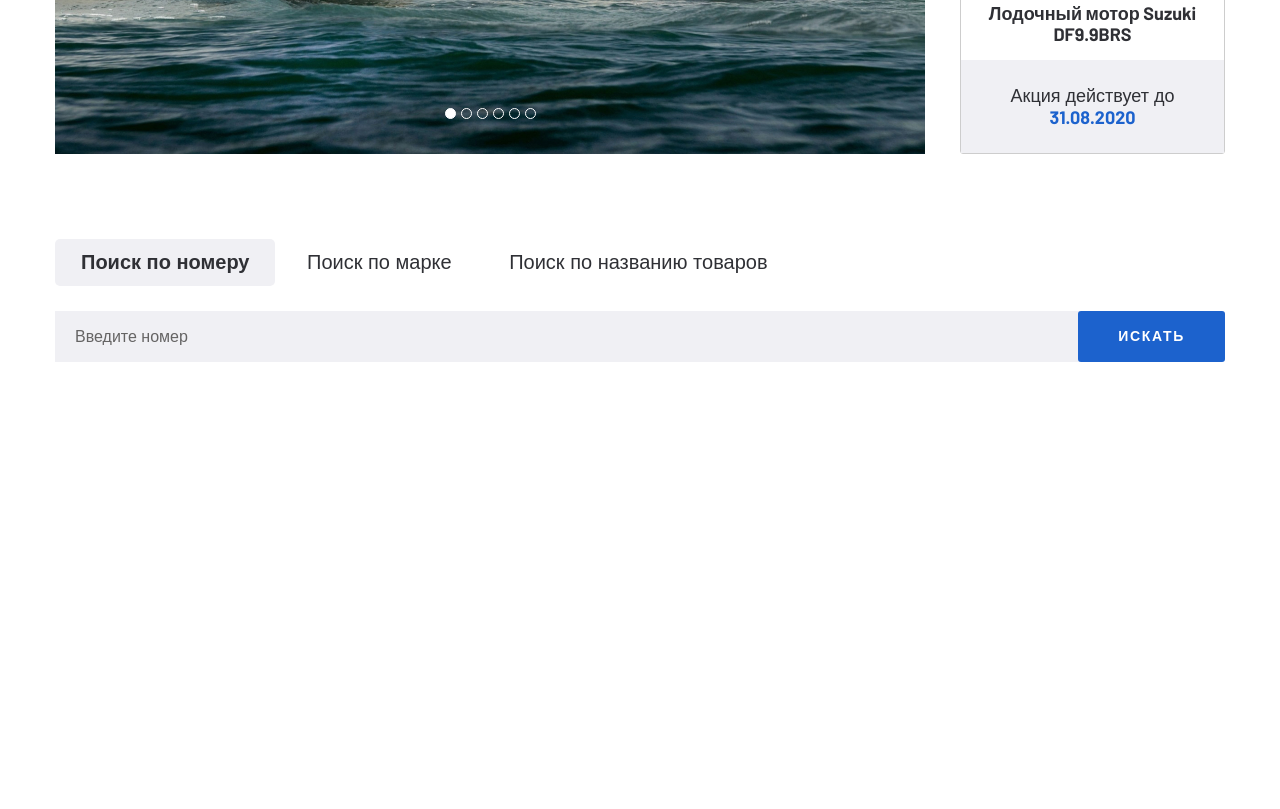
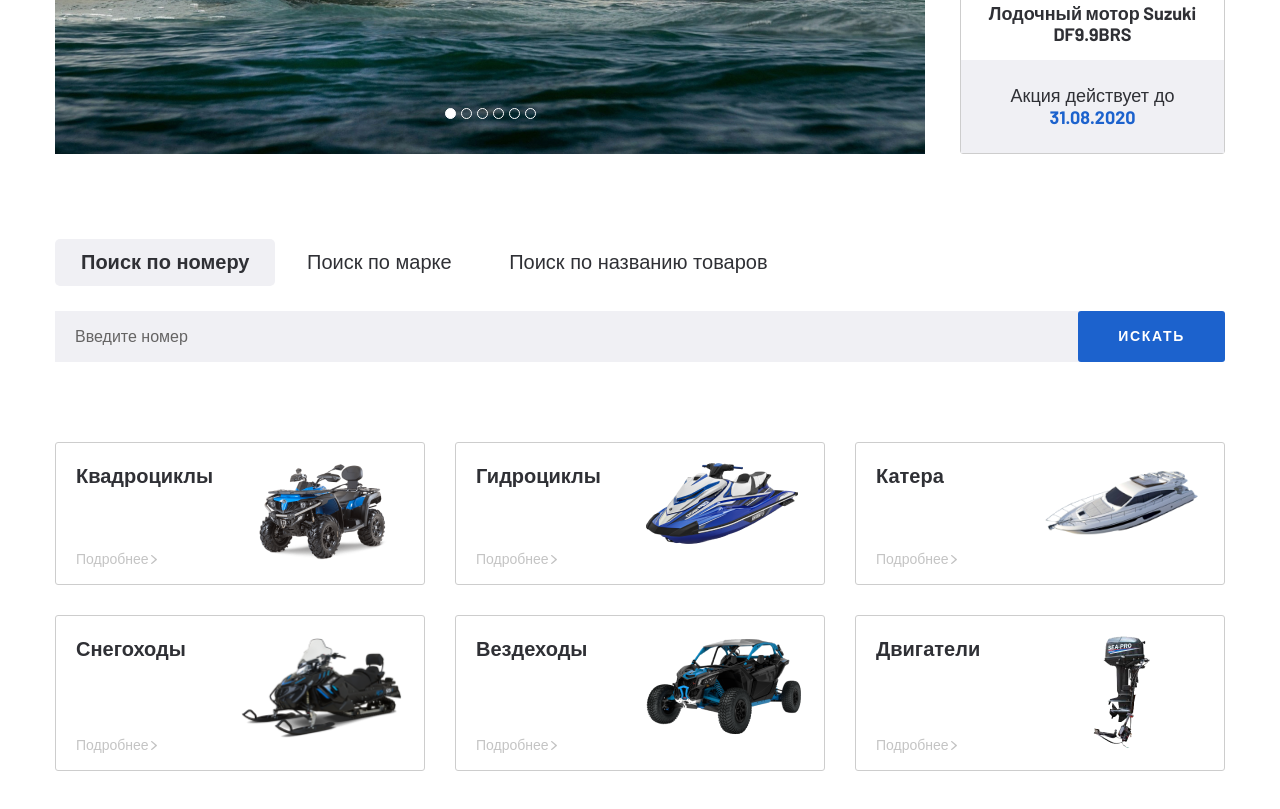
Before and after one commit to Danya-repository/IMarket, a website: page app/index.html in a window 1280 px wide. Shown: the part 501-1310 px from the top of the page. Before the commit the page ends 943 px from the top, so only its background shows below. Drawn offline with nearby package versions, Linux system fonts and the light colour scheme; files that its build step writes are made by us from their sources; files whose address does not match are found by name.

Commit message:
added categories

```diff
--- a/app/index.html
+++ b/app/index.html
@@ -108,7 +108,7 @@
             </div>
         </div>
     </header>
-    <section class="banner-section">
+    <section class="banner-section page-section">
         <div class="container">
             <div class="banner-section__inner">
                 <div class="banner-section__slider">
@@ -151,7 +151,7 @@
             </div>
         </div>
     </section>
-    <section class="search">
+    <div class="search page-section">
         <div class="container">
             <div class="search-inner">
                 <div class="search__tabs">
@@ -181,6 +181,66 @@
                 </div>
             </div>
         </div>
+    </div>
+    <section class="categories page-section">
+        <div class="container">
+            <div class="categories__inner">
+                <a class="categories__item" href="#" >
+                    <div class="categories__item-info">
+                        <h4 class="categories__item-title">Квадроциклы</h4>
+                        <p class="categories__item-text">Подробнее</p>
+                    </div>
+                    <div class="categories__item-img">
+                    <img src="images/categories-1.png" alt="">
+                    </div>
+                </a>
+                <a class="categories__item" href="#" >
+                    <div class="categories__item-info">
+                        <h4 class="categories__item-title">Гидроциклы</h4>
+                        <p class="categories__item-text">Подробнее</p>
+                    </div>
+                    <div class="categories__item-img">
+                    <img src="images/categories-2.png" alt="">
+                    </div>
+                </a>
+                <a class="categories__item" href="#" >
+                    <div class="categories__item-info">
+                        <h4 class="categories__item-title">Катера</h4>
+                        <p class="categories__item-text">Подробнее</p>
+                    </div>
+                    <div class="categories__item-img">
+                    <img src="images/categories-3.png" alt="">
+                    </div>
+                </a>
+                <a class="categories__item" href="#" >
+                    <div class="categories__item-info">
+                        <h4 class="categories__item-title">Снегоходы</h4>
+                        <p class="categories__item-text">Подробнее</p>
+                    </div>
+                    <div class="categories__item-img">
+                    <img src="images/categories-4.png" alt="">
+                    </div>
+                </a>
+                <a class="categories__item" href="#" >
+                    <div class="categories__item-info">
+                        <h4 class="categories__item-title">Вездеходы</h4>
+                        <p class="categories__item-text">Подробнее</p>
+                    </div>
+                    <div class="categories__item-img">
+                    <img src="images/categories-5.png" alt="">
+                    </div>
+                </a>
+                <a class="categories__item" href="#" >
+                    <div class="categories__item-info">
+                        <h4 class="categories__item-title">Двигатели</h4>
+                        <p class="categories__item-text">Подробнее</p>
+                    </div>
+                    <div class="categories__item-img">
+                    <img src="images/categories-6.png" alt="">
+                    </div>
+                </a>
+            </div>
+        </div>
     </section>
 
 
--- a/app/scss/style.scss
+++ b/app/scss/style.scss
@@ -2,7 +2,7 @@
 @import 'global';
 @import 'fonts';
 
-.header, section {
+.header, .page-section {
     margin-bottom: 80px;
 }
 .header__top-inner {
@@ -312,3 +312,56 @@
         margin-left: -3px;
     }
 }
+
+.categories {
+    &__inner {
+    display: flex;
+    justify-content: space-between;
+    flex-wrap: wrap;
+    }
+    &__item {
+        margin-bottom: 30px;
+        border-radius: 3px;
+        border: 1px solid #CDCDCD;
+        width: 370px;
+        display: flex;
+        padding: 20px 20px 16px;
+        justify-content: space-between;
+        transition: all .3s;
+        &:hover {
+            box-shadow: 3px 3px 20px rgba(50, 50, 50, 0.25);
+        }
+        &:hover .categories__item-title {
+            color: $blue;
+        }
+        &-info {
+            width: 50%;
+            display: flex;
+            flex-direction: column;
+            justify-content: space-between;
+        }
+        &-img {
+            text-align: center;
+            width: 50%;
+            img {
+                max-width: 100%;
+            }
+        }
+        &-title {
+            @include BAbold;
+            transition: all .3s;
+        }
+        &-text {
+            line-height: 17px;
+            font-size: 14px;
+            color: #C4C4C4;
+            position: relative;
+
+            &::after{
+                content: url('../images/icons/link-arrow.svg');
+                padding-left: 2px;
+            }
+        }
+
+    }
+}
```
Also changed, not shown: app/images/categories-1.png (added), app/images/categories-2.png (added), app/images/categories-3.png (added), app/images/categories-4.png (added), app/images/categories-5.png (added), app/images/categories-6.png (added), app/images/icons/link-arrow.svg (added).
